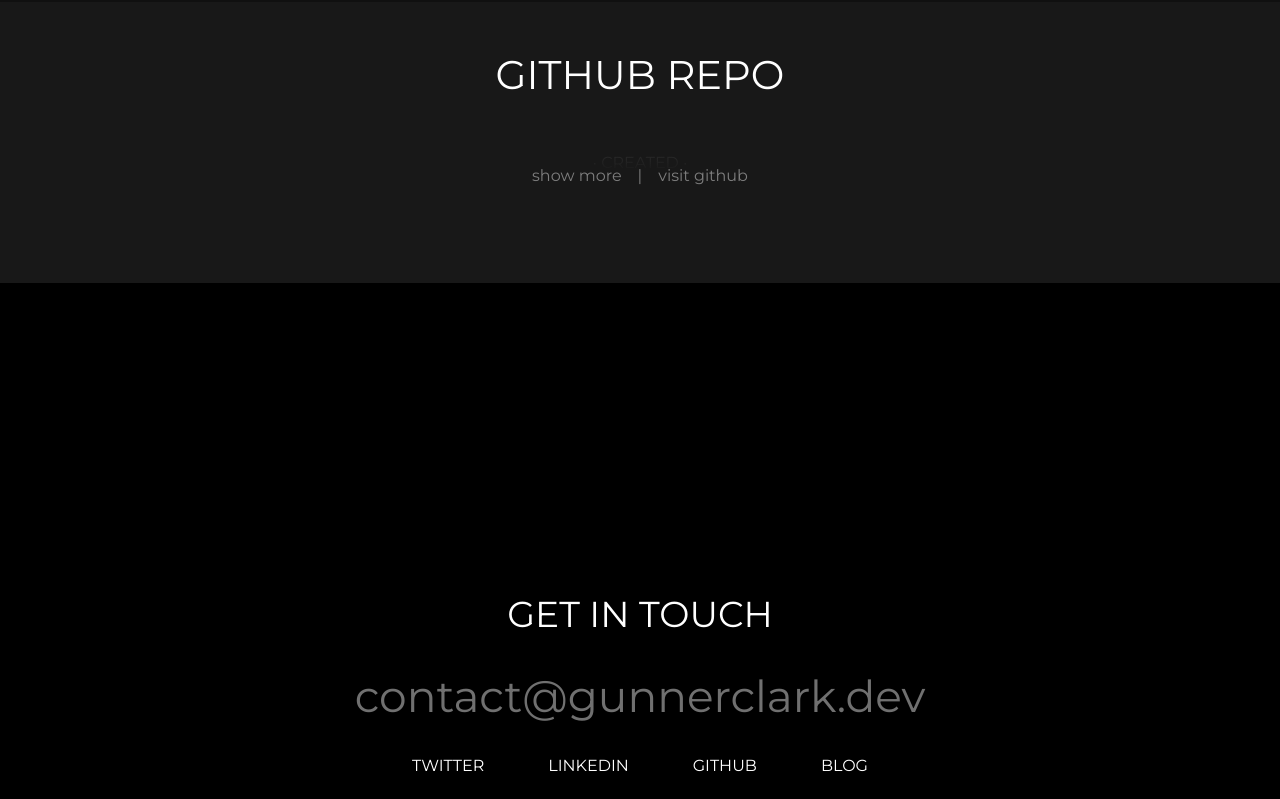
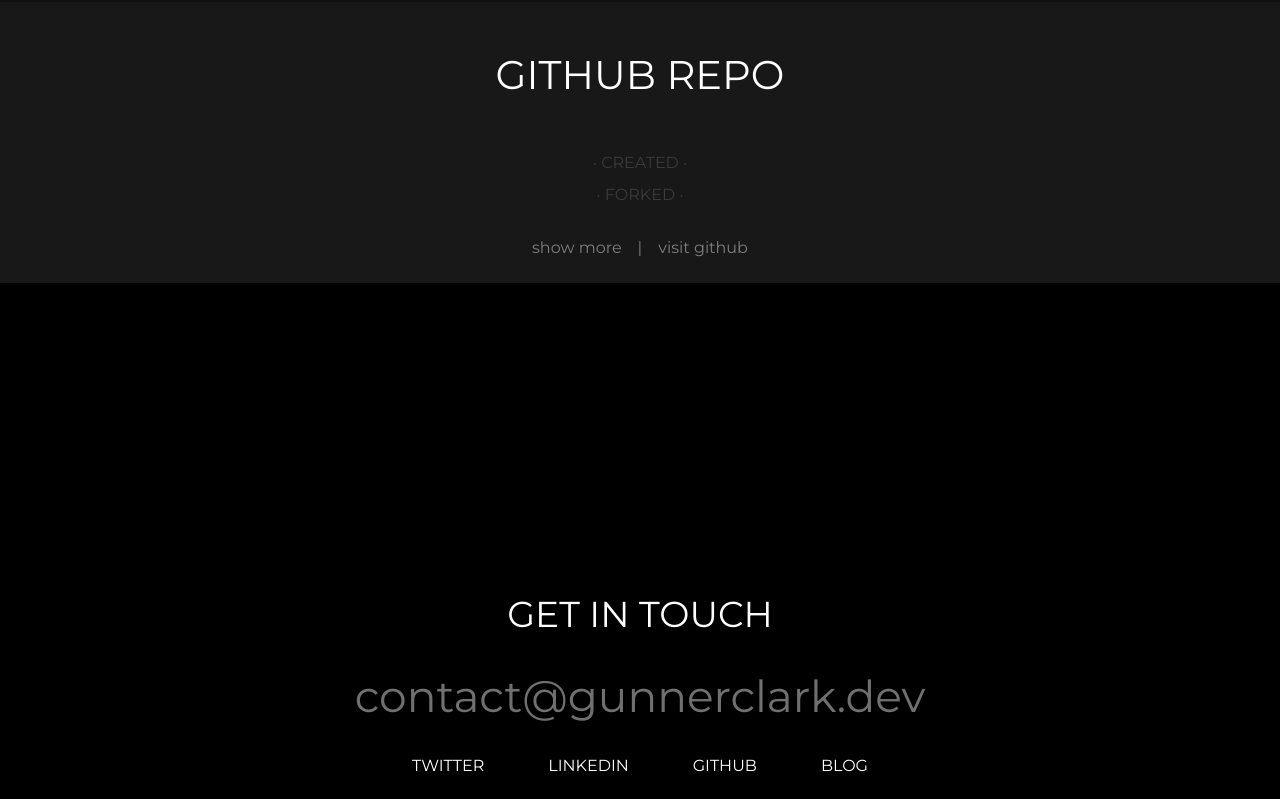
Before and after one commit to theineptdev/portfolio-v3, a Vue app: page / in a window 1280 px wide. Shown: the part 1598-2397 px from the top of the page. Built offline with nearby package versions, Linux system fonts and the light colour scheme.

Commit message:
show btns position fix

```diff
--- a/src/components/Works.vue
+++ b/src/components/Works.vue
@@ -33,7 +33,7 @@
                 document.getElementsByClassName('container')[3]
                     .style.maxHeight = height;
                 document.getElementsByClassName('repo-container')[0]
-                    .style.maxHeight = height;
+                    .style.maxHeight = 'calc(' + height + ' - 5rem)';
                 //change the height of the upper container to move the lower container
                 // setTimeout(function(){
                 //     const currentHeight = document.getElementsByClassName('repo-container')[0].clientHeight;
@@ -354,7 +354,7 @@
 }
 
 .gw-repo :is(.gw-name, .gw-lang, .gw-repo-desc) {
-    transition: 0.15s ease-in-out;
+    transition: 0.25s ease-in-out;
 }
 .gw-repo:hover :is(.gw-name, .gw-lang, .gw-repo-desc) {
     color: rgba(255, 255, 255, 0.8);
@@ -413,7 +413,7 @@
     text-align: center;
     overflow: hidden;
     /* smooth transitions for elements within container */
-    transition: 0.15s ease-in-out;
+    transition: 0.25s ease-in-out;
 }
 
 .list-name {
@@ -426,8 +426,8 @@
 .btns {
     pointer-events: none;
     /* sets relative to repo-container; repo-container overflow = visible & pushes btns out of view */
-    position: relative;
-    bottom: 4.5rem;
+    position: flex;
+    /* bottom: 4.5rem; */
     width: 100%;
     /* height: 100vh; */
     display: flex;
@@ -437,7 +437,7 @@
 .upper {
     /* height: calc(100vh - 7rem); */
     height: 100vh;
-    transition: 0.15s ease-in-out;
+    transition: 0.25s ease-in-out;
 }
 .lower {
     pointer-events: auto;
@@ -452,7 +452,7 @@
         rgb(24, 24, 24) 45%
     );
     color: rgba(255, 255, 255, 0.438);
-    transition: 0.15s ease-in-out;
+    transition: 0.25s ease-in-out;
 }
 .btn-less {
     display: none;
@@ -478,10 +478,11 @@
 
 .repo-container {
     height: auto;
-    max-height: 100vh;
+    /* max-height: 100vh; */
+    max-height: calc(100vh - 5rem);
     /* overflow: hidden; */
     overflow: visible;
-    transition: 0.15s ease-in-out;
+    transition: 0.25s ease-in-out;
 }
 
 .title {
```
